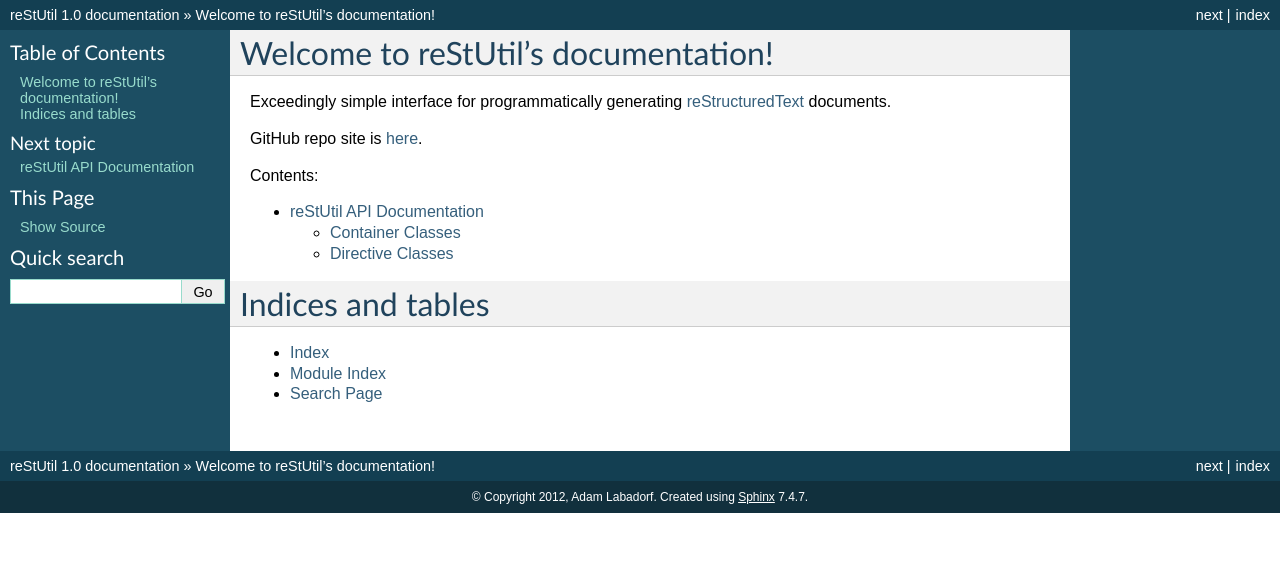
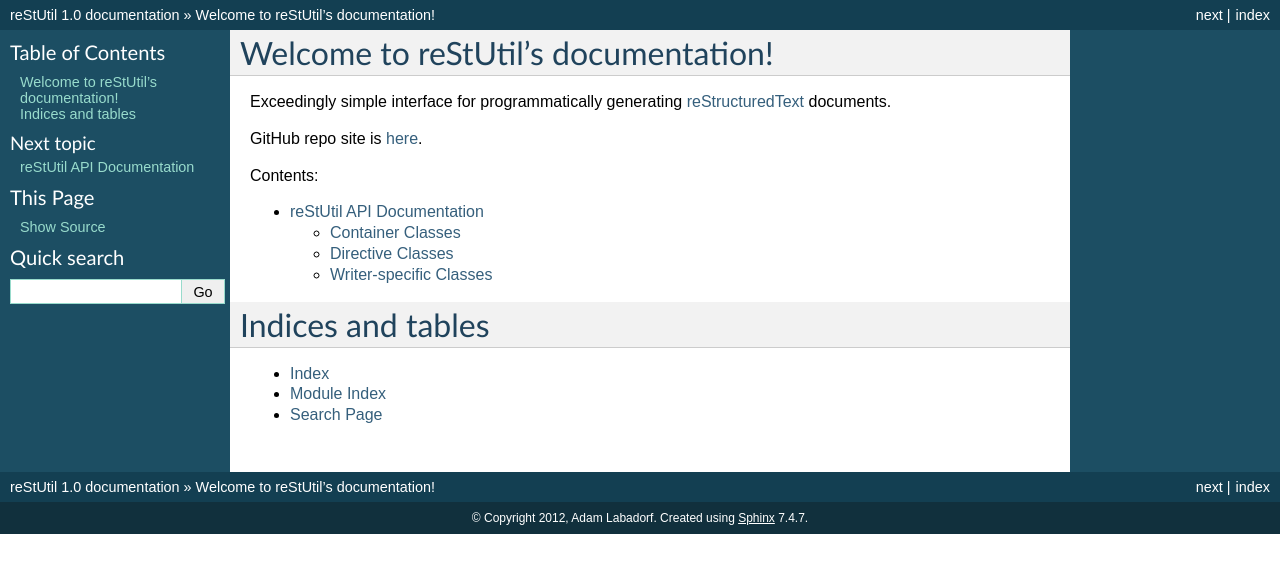
Before and after one commit to adamlabadorf/reStUtil, a Sphinx documentation site: the page built from doc/source/index.rst, in a window 1280 px wide. Shown: the top 573 px of the page. Built offline with Sphinx 7.4.7, drawn with Linux system fonts in a browser that asks for light colours.

Commit message:
added writer specific class section and  ReStHTMLStyle

```diff
--- a/doc/source/api.rst
+++ b/doc/source/api.rst
@@ -63,3 +63,8 @@
 .. autoclass:: ReStTable
 .. autoclass:: ReStHyperlink
 .. autoclass:: ReStInclude
+
+Writer-specific Classes
+-----------------------
+
+.. autoclass:: ReStHTMLStyle
```
